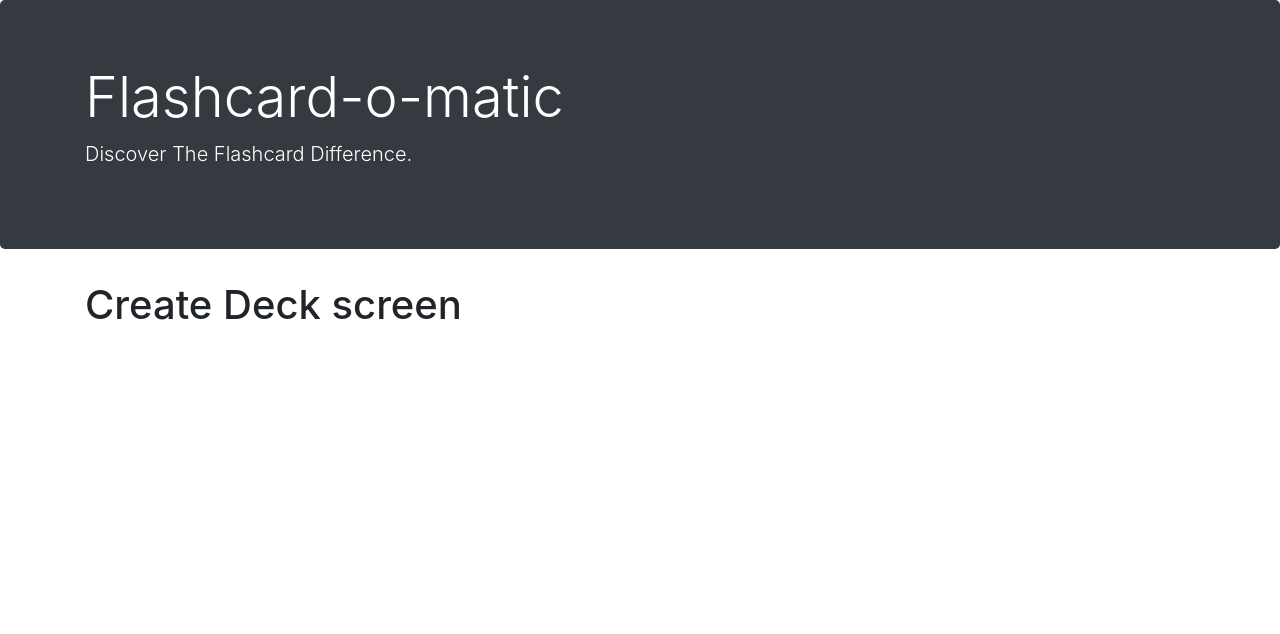
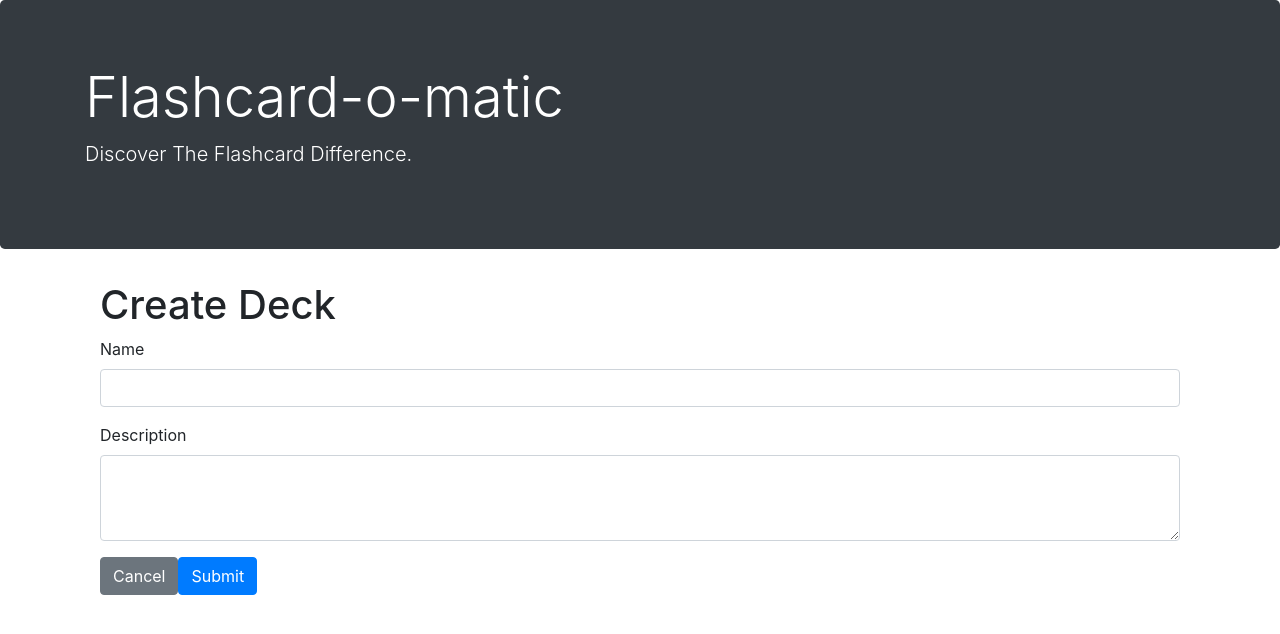
Before and after one commit to davecate/Flashcards_Project, a React (Create React App) app: page /decks/new in a window 1280 px wide. Shown: the top 634 px of the page. Built offline with nearby package versions, Linux system fonts and the light colour scheme; a web font is replaced by a local one.

Commit message:
Added deck form, debugged delete deck button

```diff
--- a/data/db.json
+++ b/data/db.json
@@ -1,23 +1,15 @@
 {
   "decks": [
+    {
+      "name": "Rendering in React",
+      "description": "React's component structure allows for quickly building a complex web application that relies on DOM manipulation.",
+      "id": 1
+    },
     {
       "name": "React Router",
       "description": "React Router is a collection of navigational components that compose declaratively with your application.",
       "id": 2
     }
   ],
-  "cards": [
-    {
-      "front": "What path will match the follow Route?\n<Route>\n  <NotFound />\n</Route>",
-      "back": "All paths. A route with no path matches all URL's",
-      "deckId": 2,
-      "id": 4
-    },
-    {
-      "front": "What does <Switch> do?",
-      "back": "Renders the first matching child <Route> ",
-      "deckId": 2,
-      "id": 5
-    }
-  ]
+  "cards": []
 }
--- /dev/null
+++ b/src/Layout/Common/Forms/DeckForm.js
@@ -0,0 +1,80 @@
+import React, { useState } from "react"
+import { Link, useHistory } from "react-router-dom"
+
+import { createDeck } from "../../../utils/api"
+import { updateDeck } from "../../../utils/api"
+
+
+const DeckForm = ( { deck } ) => {
+
+  const typeCheck = (create, edit) => deck.id === "new" ? create : edit
+
+  const history = useHistory()
+  const toParent = typeCheck("/", ("/decks/" + deck.id))
+
+  const initialFormState = typeCheck({ name: "", description: "", },
+  { name: deck.name, id: deck.id, description: deck.description, })
+
+  const [formData, setFormData] = useState( { ...initialFormState } )
+
+  const handleChange = ( { target } ) => {
+    const value = target.value
+    setFormData( {
+      ...formData,
+      [target.name]: value
+    } )
+  }
+
+  const deckSubmit = async (data, signal) => {
+    await deck.id === "new" ? createDeck(data, signal) : updateDeck(data, signal)
+  }
+
+  const handleSubmit = async (event) => {
+    event.preventDefault()
+
+    const abortController = new AbortController()
+    const signal = abortController.signal
+
+    await deckSubmit(formData, signal)
+
+    setFormData( { ...initialFormState } )
+
+    history.push(toParent)
+  }
+
+  return (
+    <form onSubmit={handleSubmit}>
+      <div className="form-group">
+        <label htmlFor="name">Name</label>
+        <input
+          type="text"
+          className="form-control"
+          id="name"
+          name="name"
+          onChange={handleChange}
+          value={formData.name}/>
+      </div>
+      <div className="form-group">
+        <label htmlFor="description">Description</label>
+        <textarea
+          rows="3"
+          className="form-control"
+          id="description"
+          name="description"
+          onChange={handleChange}
+          value={formData.description}/>
+      </div>
+      <Link
+        to={toParent}
+        type="button"
+        className="btn btn-secondary"
+        >Cancel</Link>
+      <button
+       type="submit"
+        className="btn btn-primary">Submit</button>
+    </form>
+  )
+
+}
+
+export default DeckForm
--- a/src/Layout/CreateDeck/index.js
+++ b/src/Layout/CreateDeck/index.js
@@ -1,10 +1,19 @@
 import React from "react"
 
+import DeckForm from "../Common/Forms/DeckForm"
+
 const CreateDeck = () => {
-    return (
-        <h1>
-            Create Deck screen
-        </h1>
+
+  // blank deck allows form component to run
+  const noDeck = { name: "", id: "new", description: "" }
+
+  return (
+    <div className="container">
+      <h1>
+        Create Deck
+      </h1>
+      <DeckForm deck={noDeck} />
+    </div>
     )
 }
 
--- a/src/Layout/Home/Deck.js
+++ b/src/Layout/Home/Deck.js
@@ -6,14 +6,14 @@ import { deleteDeck } from "../../utils/api"
 const Deck = ( { deck = { cards: [] } } ) => {
   const history = useHistory()
 
-  const deleteHandler = () => {
-    const confirm = window.confirm("Do you really want to delete this deck?")
-    confirm === true ? deleteDeck(deck.id) : history.push("/")
+  const handleDelete = async () => {
+    const confirm = window.confirm("Do you really want to delete this deck? It will be gone forever.")
+    confirm === true ? await deleteDeck(deck.id) && window.location.reload() : history.push("/")
   }
 
   return (
-    <div className="container">
-      <div className="row">
+    <div className="container border border-secondary my-1 py-1 by-1">
+      <div className="row my-1">
         <div className="col text-left">
           <h5>{deck.name}</h5>
         </div>
@@ -22,7 +22,7 @@ const Deck = ( { deck = { cards: [] } } ) => {
         </div>
       </div>
       <p>{deck.description}</p>
-      <div className="row">
+      <div className="row my-1">
         <div className="col">
           <Link to={ "/decks/" + deck.id } className="btn btn-secondary">View</Link>
         </div>
@@ -30,7 +30,7 @@ const Deck = ( { deck = { cards: [] } } ) => {
           <Link to={ "/decks/" + deck.id + "/study" } className="btn btn-primary">Study</Link>
         </div>
         <div className = "col">
-          <button type="button" className="btn btn-danger" onClick={deleteHandler}>Delete</button>
+          <button type="button" className="btn btn-danger" onClick={handleDelete}>Delete</button>
         </div>
       </div>
     </div>
--- a/src/Layout/Home/index.js
+++ b/src/Layout/Home/index.js
@@ -5,8 +5,7 @@ import { listDecks } from "../../utils/api"
 
 import Deck from "./Deck"
 
-const DeckList = () => {
-
+const DeckList = ( { setDeck } ) => {
   const [ decks, setDecks ] = useState([])
 
   // API hook to fetch decks
@@ -31,16 +30,14 @@ const DeckList = () => {
     loadDecks()
 
     return cleanup
-  }, [])
-
-  console.log(decks)
+  }, [setDecks])
 
   const list = decks.map((deck) => <Deck key={deck.id} deck={deck} />)
 
   return (
-    <main className = "container">
-      <section className = "col">
-        <Link to = "/decks/new" className = "btn btn-secondary">+ Create Deck</Link>
+    <main className="container">
+      <section className="col">
+        <Link to="/decks/new" className="btn btn-secondary" >+ Create Deck</Link>
         {list}
       </section>
     </main>
--- a/src/Layout/index.js
+++ b/src/Layout/index.js
@@ -18,25 +18,25 @@ const Layout = () => {
       <Header />
       <div className = "container">
         <Switch>
-          <Route exact path = "/">
+          <Route exact path="/">
             <DeckList />
           </Route>
-          <Route path = "/decks/:deckId/study">
+          <Route path="/decks/:deckId/study">
             <StudyDeck />
           </Route>
-          <Route path = "/decks/new">
+          <Route path="/decks/new">
             <CreateDeck />
           </Route>
-          <Route exact path = "/decks/:deckId">
+          <Route path="/decks/:deckId">
             <ViewDeck />
           </Route>
-          <Route path = "/decks/:deckId/edit">
+          <Route path="/decks/:deckId/edit">
             <EditDeck />
           </Route>
-          <Route path = "/decks/:deckId/cards/new">
+          <Route path="/decks/:deckId/cards/new">
             <AddCard />
           </Route>
-          <Route path = "/decks/:deckId/cards/:cardId/edit">
+          <Route path="/decks/:deckId/cards/:cardId/edit">
             <EditCard />
           </Route>
           <Route>
```
Also changed, not shown: src/Layout/Common/DeckForm.js (deleted), src/Layout/Common/Forms/CardForm.js (added).
